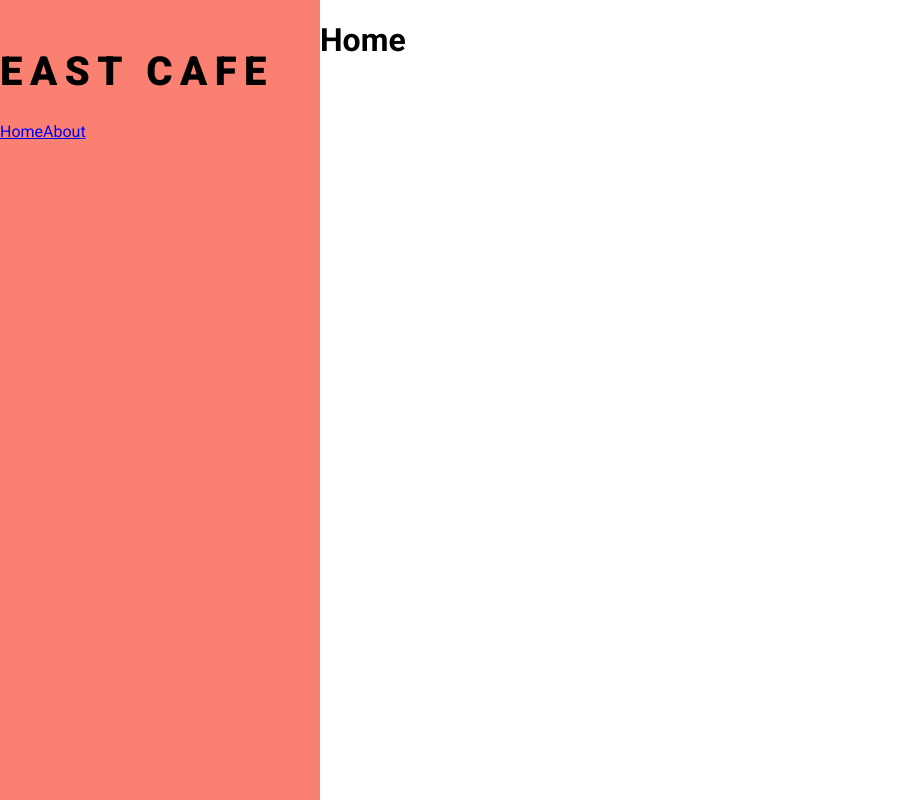
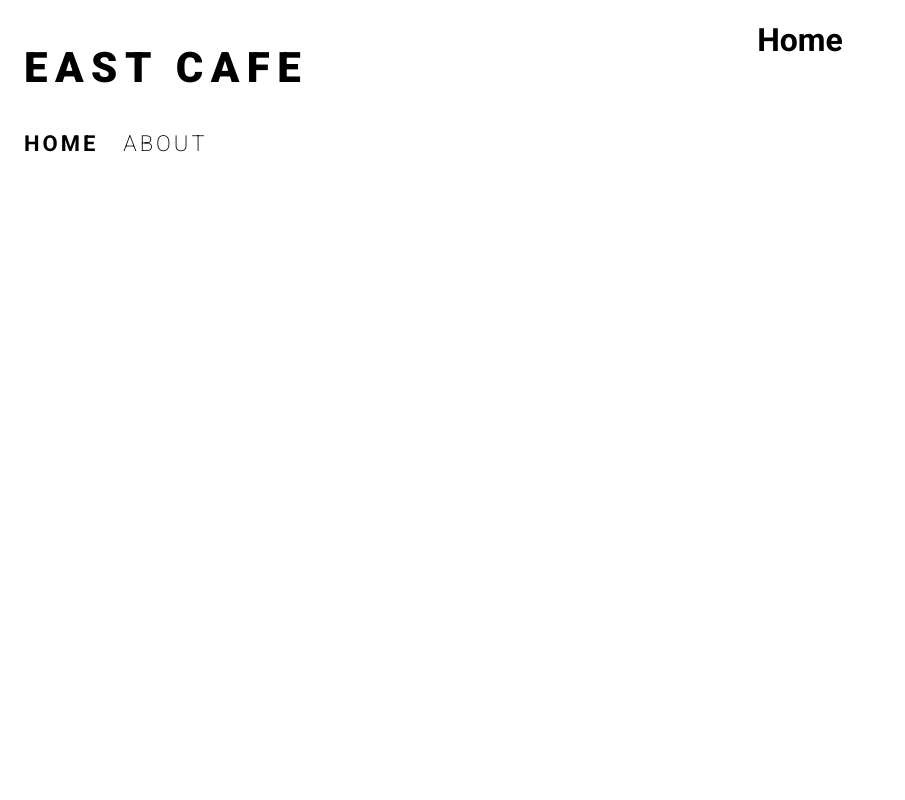
Before and after one commit to JoshHaokip/freds, a React (Create React App) app: page / in a window 1280 px wide. Shown: the whole page, without its empty margins (0-905 px from the left). Built offline with nearby package versions, Linux system fonts and the light colour scheme; a web font is replaced by a local one.

Commit message:
Fixed Navbar: NavLink now changes styles depending on page

```diff
--- a/src/components/AboutContainer/AboutContainer-styles.js
+++ b/src/components/AboutContainer/AboutContainer-styles.js
@@ -5,7 +5,7 @@ export const ContainerWrapper = styled.div`
     width: 75%;
     float: right;
     background-color: white;
-
-
+    display: flex;
+    justify-content: center;
 
 `
--- a/src/components/AboutContainer/AboutContainer.js
+++ b/src/components/AboutContainer/AboutContainer.js
@@ -1,7 +1,5 @@
 import React from 'react';
 import { ContainerWrapper } from './AboutContainer-styles'
-
-
 
 export const AboutContainer = () => {
     return (
--- a/src/components/Home-Container/HomeContainer-styles.js
+++ b/src/components/HomeContainer/HomeContainer-styles.js
@@ -5,6 +5,8 @@ export const ContainerWrapper = styled.div`
     width: 75%;
     float: right;
     background-color: white;
+    display: flex;
+    justify-content: center;
 
 
 
--- a/src/components/LeftContainer/LeftContainer-styles.js
+++ b/src/components/LeftContainer/LeftContainer-styles.js
@@ -8,8 +8,14 @@ export const ContainerWrapper = styled.div`
     float: left;
     display: flex;
     flex-direction: column;
-    background-color: salmon;
+    background-color: white;
     justify-content: flex-start;
+
+`
+
+export const SectionWrapper = styled.div`
+
+    padding-left: 7.5%;
 
     .logo{
         display: flex;
@@ -18,10 +24,11 @@ export const ContainerWrapper = styled.div`
 
     h1 {
     text-align: left;
-    font-size: 40px;
+    font-size: 42px;
     letter-spacing: 7.5px;
     font-weight: 900;
     margin-top: 15%;
 }
 
+
 `
--- a/src/components/LeftContainer/LeftContainer.js
+++ b/src/components/LeftContainer/LeftContainer.js
@@ -1,17 +1,21 @@
 import React from 'react';
 import { Navbar } from '../Navbar/Navbar';
-import { ContainerWrapper } from './LeftContainer-styles';
+import { ContainerWrapper, SectionWrapper } from './LeftContainer-styles';
 
 export const LeftContainer = () => {
+
     return (
         <ContainerWrapper>
 
-            <div class="logo">
-                <h1>EAST CAFE</h1>
-            </div>
+            <SectionWrapper>
 
-            <Navbar />
+                <div class="logo">
+                    <h1>EAST CAFE</h1>
+                </div>
 
+                <Navbar />
+
+            </SectionWrapper>
 
         </ContainerWrapper>
     )
--- a/src/components/Navbar/Navbar-styles.js
+++ b/src/components/Navbar/Navbar-styles.js
@@ -0,0 +1,28 @@
+import styled from 'styled-components'
+
+export const Navcontainer = styled.div`
+
+    font-size: 22px;
+    margin-top: 10px;
+    display: flex;
+    flex-direction: row;
+
+    .nav {
+
+        margin-right: 25px;
+        list-style: none;
+        text-decoration: none;
+        color: black;
+        letter-spacing: 3px;
+        font-weight: 100;
+
+    }
+
+    .home {
+        font-weight: bolder;
+    }
+
+
+
+
+`
--- a/src/components/Navbar/Navbar.js
+++ b/src/components/Navbar/Navbar.js
@@ -1,13 +1,19 @@
 import React from 'react';
-import {Link} from 'react-router-dom';
+import {NavLink} from 'react-router-dom';
+import {Navcontainer} from './Navbar-styles'
 
 export const Navbar = () => {
+
     return (
-        <div>
+        <Navcontainer>
 
-            <Link to='/'>Home</Link>
-            <Link to='/about'>About</Link>
+            <NavLink className='nav' activeStyle={{fontWeight: 'bold'}} exact to='/'>HOME</NavLink>
+            <NavLink className='nav' activeStyle={{fontWeight: 'bold'}} exact to='/about'>ABOUT</NavLink>
 
-        </div>
+        </Navcontainer>
     )
 }
+
+
+
+/* className={activeLink === home ? `active-navlink` : `normal-navlink`} */
--- a/src/components/index.js
+++ b/src/components/index.js
@@ -1,4 +1,4 @@
 export * from './LeftContainer/LeftContainer'
-export * from './Home-Container/HomeContainer'
-/* export * from './RightContainer-About/RightContainer-about' */
+export * from './HomeContainer/HomeContainer'
 export * from './Navbar/Navbar'
+export * from './AboutContainer/AboutContainer'
--- a/src/pages/About/About.js
+++ b/src/pages/About/About.js
@@ -1,9 +1,16 @@
-import React from 'react';
+import React, {useState} from 'react';
 import {LeftContainer} from '../../components';
 import { AboutContainer } from '../../components/AboutContainer/AboutContainer';
 
 
 export const About = () => {
+
+    const [Weight, setWeight] = useState([])
+
+    const handleWeight = () => {
+        setWeight(900)
+    }
+
     return (
         <div>
 
--- a/src/pages/Home/Home-styles.js
+++ b/src/pages/Home/Home-styles.js
@@ -0,0 +1,3 @@
+import styled from 'styled-components'
+
+`
--- a/src/pages/Home/Home.js
+++ b/src/pages/Home/Home.js
@@ -1,7 +1,14 @@
-import React from 'react';
+import React, {useState} from 'react';
 import {HomeContainer, LeftContainer} from '../../components';
 
 export const Home = () => {
+
+    const [Weight, setWeight] = useState([])
+
+    const handleWeight = () => {
+        setWeight(900)
+    }
+
     return (
         <div>
 
```
Also changed, not shown: src/components/HomeContainer/HomeContainer.js (renamed from src/components/Home-Container/HomeContainer.js), 1 other file (tests, documents, lock files or other folders).
